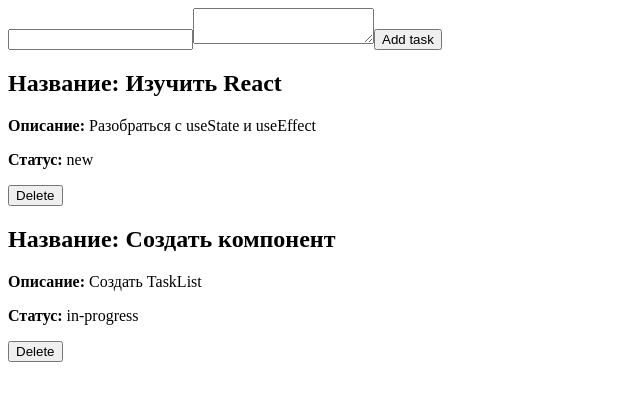
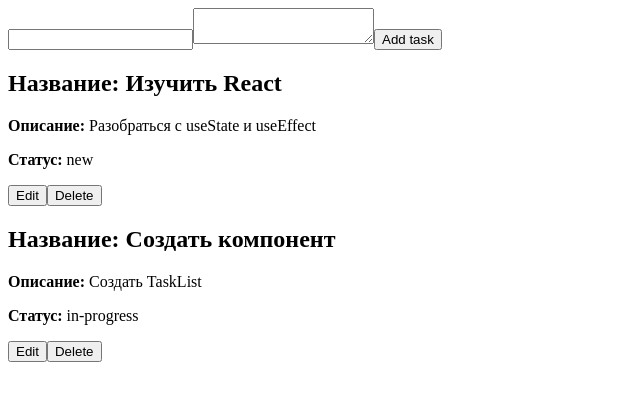
Before and after one commit to taptiyga/task-manager, a React (Vite) app: page / in a window 1280 px wide. Shown: the top 400 px of the page, without its empty margins (0-640 px from the left). Built offline with nearby package versions, Linux system fonts and the light colour scheme.

Commit message:
Impliment task editing

```diff
--- a/src/App.tsx
+++ b/src/App.tsx
@@ -11,10 +11,17 @@ export function App() {
   const deleteTask = (id: string): void => {
     setTasks((prevTasks) => prevTasks.filter((task) => task.id !== id));
   };
+  const updateTask = (id: string, title: string, description: string): void => {
+    setTasks((prevTasks) =>
+      prevTasks.map((task) =>
+        task.id === id ? { ...task, title, description } : task,
+      ),
+    );
+  };
   return (
     <>
       <AddTaskForm addTask={addTask} />
-      <TaskList tasks={tasks} deleteTask={deleteTask}/>
+      <TaskList tasks={tasks} deleteTask={deleteTask} updateTask={updateTask}/>
     </>
   );
 }
--- a/src/components/TaskItem.tsx
+++ b/src/components/TaskItem.tsx
@@ -1,21 +1,53 @@
+import { useState } from "react";
 import type { Task } from "../data/tasks";
 
 type TaskItemProps = {
   task: Task;
   deleteTask: (id: string) => void;
+  updateTask: (id: string, title: string, description: string) => void;
 };
 
-export function TaskItem({ task, deleteTask }: TaskItemProps) {
+export function TaskItem({ task, deleteTask, updateTask }: TaskItemProps) {
+  const [isEditing, setIsEditing] = useState(false);
+  const [title, setTitle] = useState(task.title);
+  const [description, setDescription] = useState(task.description);
   return (
     <>
+      {isEditing ? (
+        <>
+          <input value={title} onChange={(e) => setTitle(e.target.value)} />
+
+          <textarea
+            value={description}
+            onChange={(e) => setDescription(e.target.value)}
+          />
+
+          <button
+            onClick={() => {
+              updateTask(task.id, title, description);
+              setIsEditing(false);
+            }}
+          >
+            Save
+          </button>
+        </>
+      ) : (
+        <>
           <h2>Название: {task.title}</h2>
+
           <p>
             <strong>Описание:</strong> {task.description}
           </p>
+
           <p>
             <strong>Статус:</strong> {task.status}
           </p>
+
+          <button onClick={() => setIsEditing(true)}>Edit</button>
+
           <button onClick={() => deleteTask(task.id)}>Delete</button>
+        </>
+      )}
     </>
   );
 }
--- a/src/components/TaskList.tsx
+++ b/src/components/TaskList.tsx
@@ -4,10 +4,16 @@ import { TaskItem } from "./TaskItem";
 type TaskListProps = {
   tasks: Task[];
   deleteTask: (id: string) => void;
+  updateTask: (id: string, title: string, description: string) => void;
 };
 
-export function TaskList({ tasks, deleteTask }: TaskListProps) {
+export function TaskList({ tasks, deleteTask, updateTask }: TaskListProps) {
   return tasks.map((task) => (
-    <TaskItem key={task.id} task={task} deleteTask={deleteTask} />
+    <TaskItem
+      key={task.id}
+      task={task}
+      deleteTask={deleteTask}
+      updateTask={updateTask}
+    />
   ));
 }
```
Lines whose indentation alone changed are shown as unchanged.
